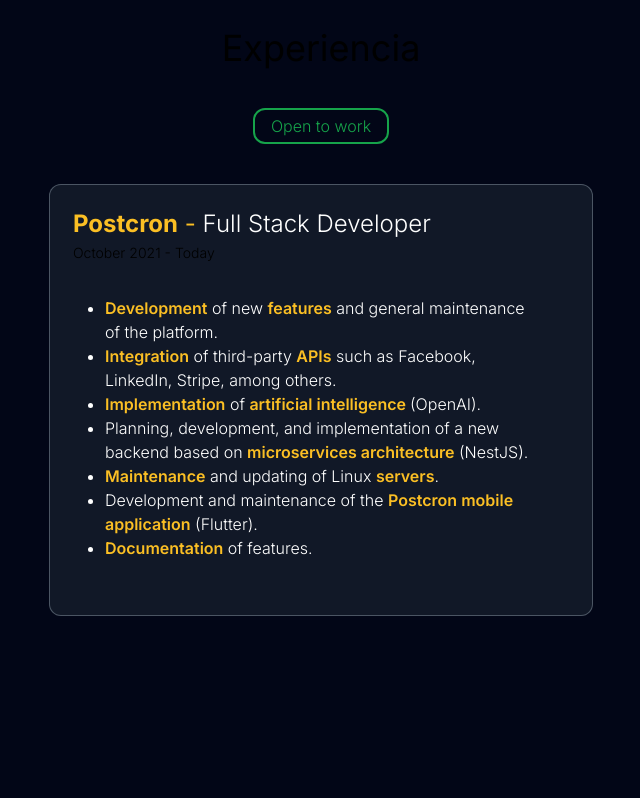
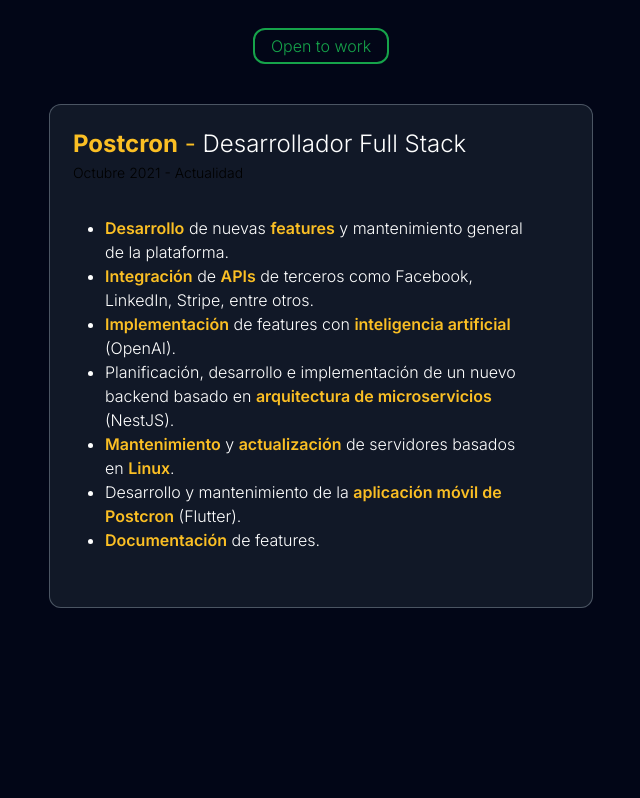
Before and after one commit to lucianoleyriaa/portfolio, a Next.js app: page / in a window 1280 px wide. Shown: the part 900-1698 px from the top of the page, without its empty margins (319-959 px from the left). Built offline with nearby package versions, Linux system fonts and the light colour scheme.

Commit message:
Add some improvements

```diff
--- a/src/app/page.tsx
+++ b/src/app/page.tsx
@@ -1,9 +1,8 @@
 import { AboutMe, Experience, Header, Presentation, Projects, Technologies } from "@/components";
-import Image from "next/image";
 
 export default function Home() {
   return (
-    <main className="min-h-screen relative flex-col items-center justify-between bg-slate-950 py-20 md-py-0">
+    <main className="min-h-screen relative flex-col items-center justify-between bg-slate-950 pb-20 md-py-0">
 
       <Header />
 
--- a/src/components/Experience.tsx
+++ b/src/components/Experience.tsx
@@ -8,11 +8,24 @@
 
       <div className='px-6 md:w-2/2 md:p-6 md:my-10 md:ring-1 md:ring-inset md:ring-gray-600 md:rounded-xl md:bg-gray-900'>
         <div className='py-4 mb-2 md:mb-0 md:py-0'>
-          <h3 className='text-lg md:text-2xl text-amber-400'><span className='font-bold'>Postcron</span> - <span className='font-light text-white'>Full Stack Developer</span></h3>
-          <span className='text-sm font-light'>October 2021 - Today</span>
+          <h3 className='text-lg md:text-2xl text-amber-400'><span className='font-bold'>Postcron</span> - <span className='font-light text-white'>Desarrollador Full Stack</span></h3>
+          <span className='text-sm font-light'>Octubre 2021 - Actualidad</span>
         </div>
 
         <div className='md:p-4'>
+          <ul className='md:p-4 list-disc text-sm text-gray-400 md:text-white md:text-base font-light'>
+            <li className='my-2 md:my-0'><span className='text-amber-400 font-semibold'>Desarrollo</span> de nuevas <span className='text-amber-400 font-semibold'>features</span> y mantenimiento general de la plataforma.</li>
+            <li className='my-2 md:my-0'><span className='text-amber-400 font-semibold'>Integración</span> de <span className='text-amber-400 font-semibold'>APIs</span> de terceros como Facebook, LinkedIn, Stripe, entre otros.</li>
+            <li className='my-2 md:my-0'><span className='text-amber-400 font-semibold'>Implementación</span> de features con <span className='text-amber-400 font-semibold'>inteligencia artificial </span> (OpenAI).</li>
+            <li className='my-2 md:my-0'>Planificación, desarrollo e implementación de un nuevo backend basado en <span className='text-amber-400 font-semibold'>arquitectura de microservicios</span> (NestJS).</li>
+            <li className='my-2 md:my-0'><span className='text-amber-400 font-semibold'>Mantenimiento</span> y <span className='text-amber-400 font-semibold'>actualización</span> de servidores basados en <span className='text-amber-400 font-semibold'>Linux</span>.</li>
+            <li className='my-2 md:my-0'>Desarrollo y mantenimiento de la <span className='text-amber-400 font-semibold'>aplicación móvil de Postcron</span> (Flutter).</li>
+            <li className='my-2 md:my-0'><span className='text-amber-400 font-semibold'>Documentación</span> de features.</li>
+          </ul>
+        </div>
+
+        {/* ENGLISH */}
+        {/* <div className='md:p-4'>
           <ul className='md:p-4 list-disc text-sm text-gray-400 md:text-white md:text-base font-light'>
             <li className='my-2 md:my-0'><span className='text-amber-400 font-semibold'>Development</span> of new <span className='text-amber-400 font-semibold'>features</span> and general maintenance of the platform.</li>
             <li className='my-2 md:my-0'><span className='text-amber-400 font-semibold'>Integration</span> of third-party <span className='text-amber-400 font-semibold'>APIs</span> such as Facebook, LinkedIn, Stripe, among others.</li>
@@ -22,7 +35,7 @@
             <li className='my-2 md:my-0'>Development and maintenance of the <span className='text-amber-400 font-semibold'>Postcron mobile application</span> (Flutter).</li>
             <li className='my-2 md:my-0'><span className='text-amber-400 font-semibold'>Documentation</span> of features.</li>
           </ul>
-        </div>
+        </div> */}
       </div>
 
     </div>
--- a/src/components/ProjectItem.tsx
+++ b/src/components/ProjectItem.tsx
@@ -34,10 +34,10 @@
 
         <div className='my-4'>
           <div className="flex items-center justify-center md:justify-normal gap-4">
-            <a href={ githubLink } target='_blank' className='py-1 px-2 md:py-2 md:px-4 rounded-3xl bg-indigo-600 hover:bg-indigo-400 transition hover:scale-105 duration-300 ease-out'>
+            {/* <a href={ githubLink } target='_blank' className='py-1 px-2 md:py-2 md:px-4 rounded-3xl bg-indigo-600 hover:bg-indigo-400 transition hover:scale-105 duration-300 ease-out'>
               <i className="fa-regular fa-eye mr-2"></i>
               <span>View code</span>
-            </a>
+            </a> */}
             <a href={ pageLink } target='_blank' className='py-1 px-2 md:py-2 md:px-4 rounded-3xl bg-indigo-600 hover:bg-indigo-400 transition hover:scale-105 duration-300 ease-out'>
               <i className="fa-solid fa-link mr-2"></i>
               <span>Visit site</span>
```
